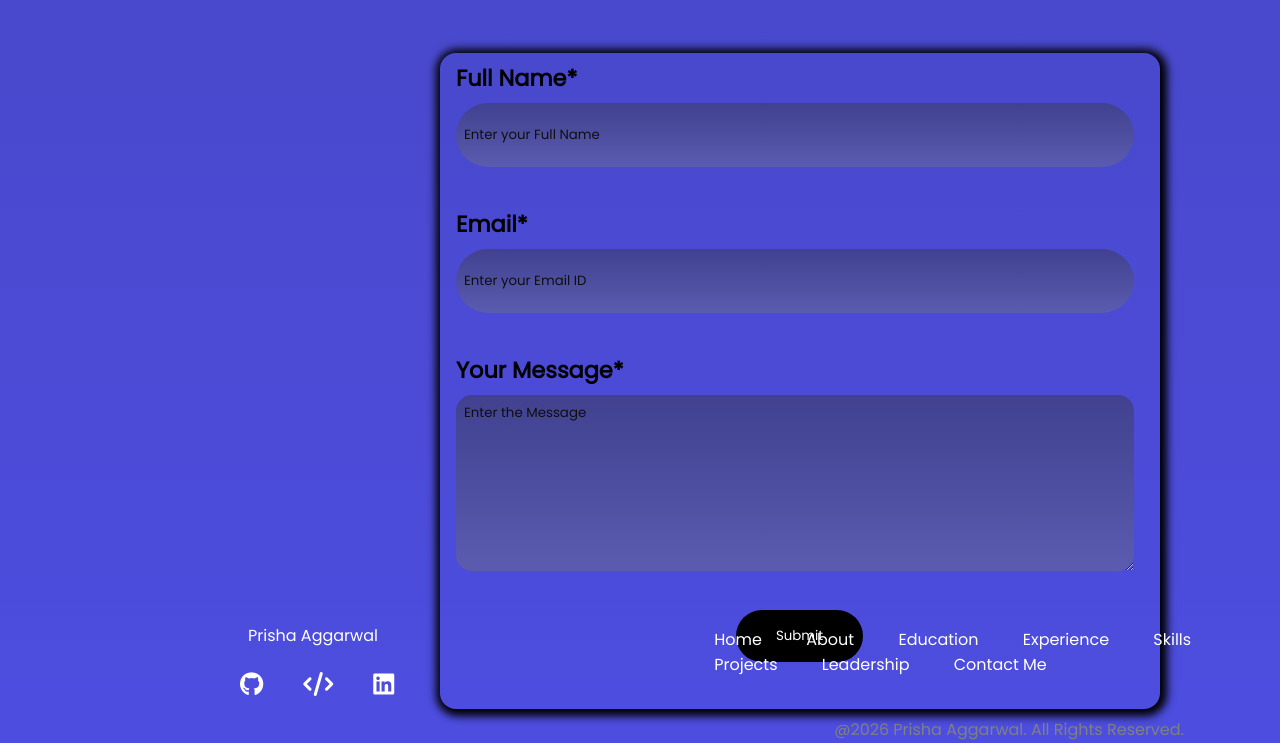
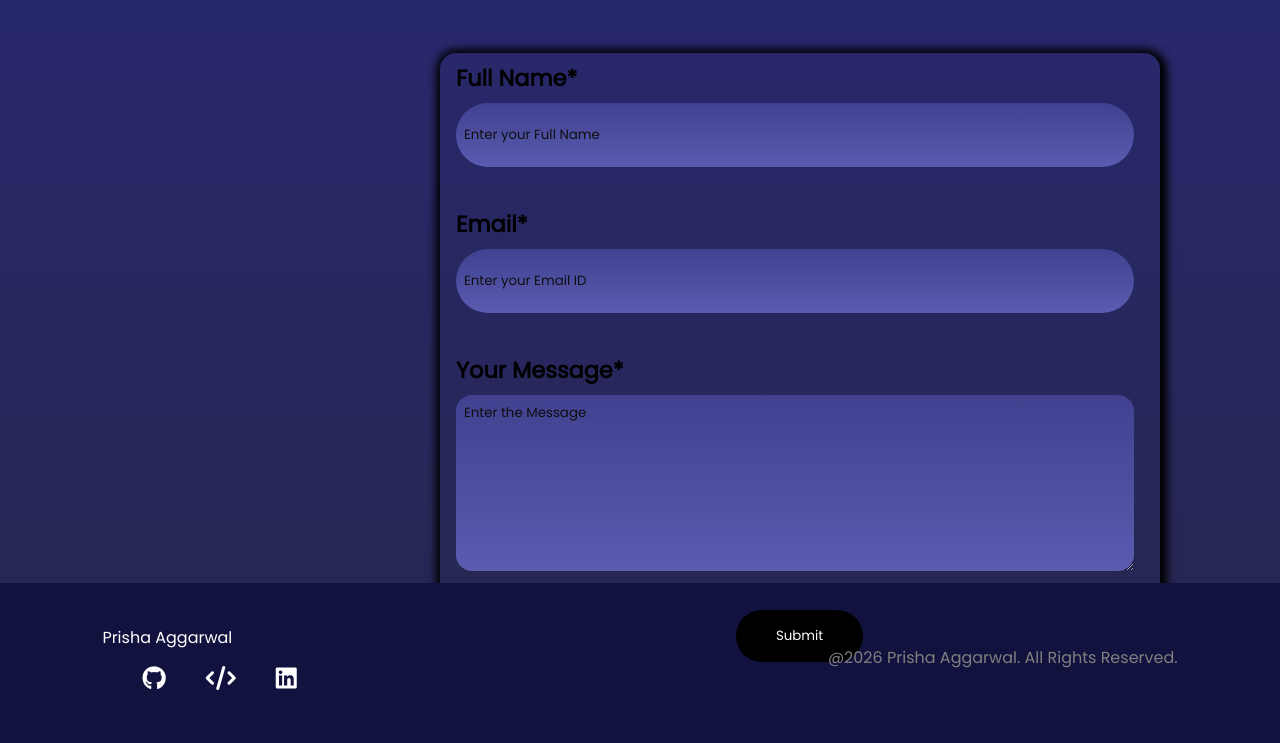
Before and after one commit to PrishaAggarwal/Portfolio_Website, a plain HTML site: page Index.html in a window 1280 px wide. Shown: the part 7405-8148 px from the top of the page. Drawn offline with nearby package versions, Linux system fonts and the light colour scheme; a web font is replaced by a local one.

Commit message:
upgraded the palette

```diff
--- a/Index.html
+++ b/Index.html
@@ -289,18 +289,6 @@
                 </div>
             </div>
             <div class="footer-right">
-                <div class="footer-nav">
-                <ul>
-                    <a href="#firstSection">Home</a>
-                    <a href="#about">About</a>
-                    <a href="#education">Education</a>
-                    <a href="#experience">Experience</a>
-                    <a href="#skills">Skills</a>
-                    <a href="#projects">Projects</a>
-                    <a href="#leadership">Leadership</a>
-                    <a href="#contact-me">Contact Me</a>
-                </ul>
-                </div>
                 <p class="end">@2026 Prisha Aggarwal. All Rights Reserved.</div>
             </div>
         </Footer>
--- a/index.css
+++ b/index.css
@@ -1141,18 +1141,22 @@ body { overflow-x: hidden; }
 /* One continuous background across the complete portfolio. */
 html, body {
     min-height: 100%;
-    background: rgb(77, 77, 224);
+    background: rgb(18, 18, 62);
 }
 
 main {
     background: linear-gradient(
         180deg,
-        rgb(42, 42, 86) 0%,
-        rgb(77, 77, 224) 18%,
-        rgb(78, 78, 164) 36%,
-        rgb(63, 63, 140) 54%,
-        rgb(64, 64, 165) 73%,
-        rgb(77, 77, 224) 100%
+        rgb(0, 0, 33) 0%,
+        rgb(42, 42, 86) 10%,
+        rgb(77, 77, 224) 22%,
+        rgb(33, 33, 75) 34%,
+        rgb(38, 38, 90) 45%,
+        rgb(78, 78, 164) 56%,
+        rgb(77, 77, 224) 66%,
+        rgb(63, 63, 140) 77%,
+        rgb(40, 40, 122) 87%,
+        rgb(39, 39, 78) 100%
     );
 }
 
@@ -1162,6 +1166,27 @@ main {
 }
 
 Footer { border: 0; }
+
+/* Minimal footer: match the fixed navigation color and keep the name intact. */
+Footer {
+    background-color: rgb(18, 18, 62) !important;
+    min-height: 150px;
+    height: auto;
+    padding: 2rem 8vw;
+    box-sizing: border-box;
+    align-items: center;
+    justify-content: space-between;
+}
+
+.prisha-footer { margin: 0 0 1rem; white-space: nowrap; }
+.footer-left, .footer-right { margin: 0; }
+.footer-right { text-align: right; }
+.end { margin: 0; }
+
+@media (max-width: 768px) {
+    Footer { background-color: rgb(18, 18, 62) !important; }
+    .footer-right { text-align: center; }
+}
 
 /* Keep the expanded navigation and new cards comfortable on tablet-sized screens. */
 @media (min-width: 769px) and (max-width: 1100px) {
```
